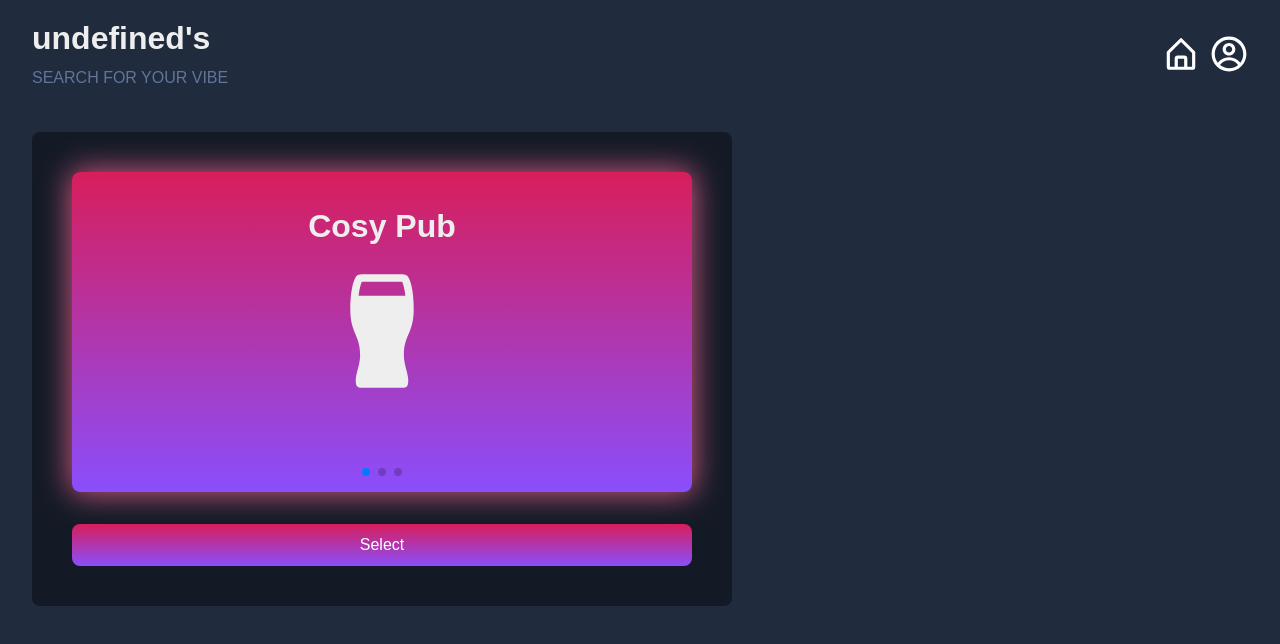
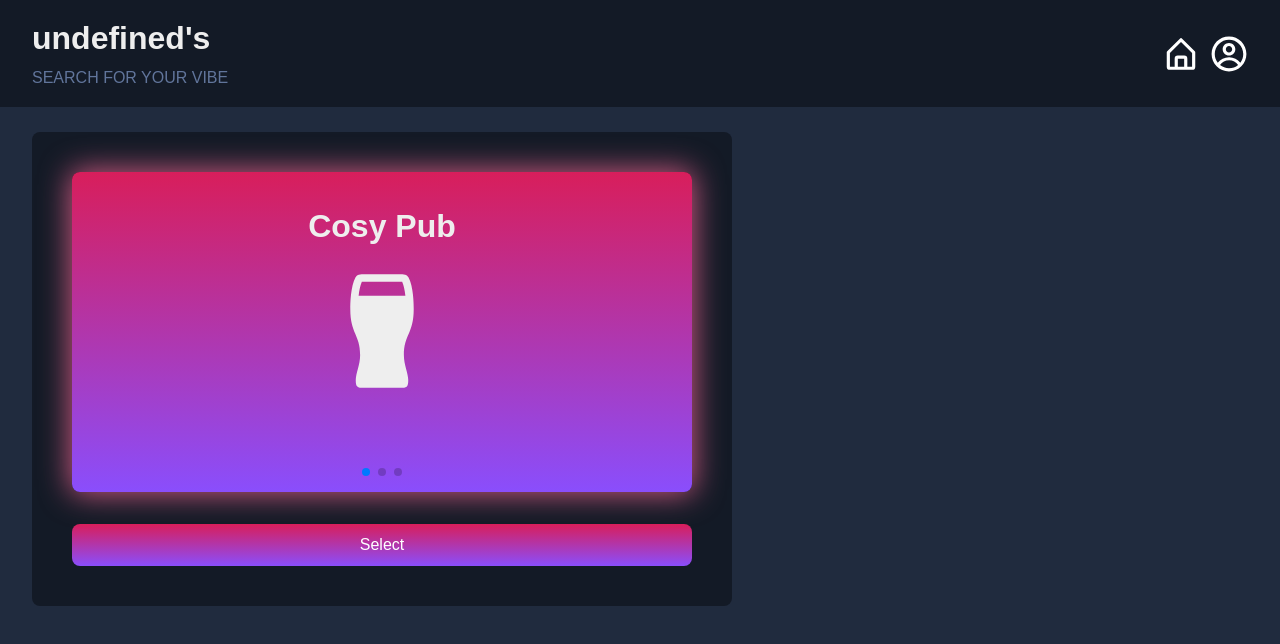
Before and after one commit to joeAmc/vibe-check, a React (Create React App) app in the folder client/: page / in a window 1280 px wide. Shown: the top 644 px of the page. Built offline with nearby package versions, Linux system fonts and the light colour scheme.

Commit message:
correct nav background color

```diff
--- a/client/src/components/Nav/Nav.css
+++ b/client/src/components/Nav/Nav.css
@@ -8,7 +8,7 @@
   width: -webkit-fill-available;
   /* background-color: rgba(5, 5, 5, 0.7);
   backdrop-filter: blur(5px); */
-  background-color: var(--darkgs);
+  background-color: var(--dark);
   z-index: 1;
   padding: 20px 32px;
   transition: 0.3s linear;
```
